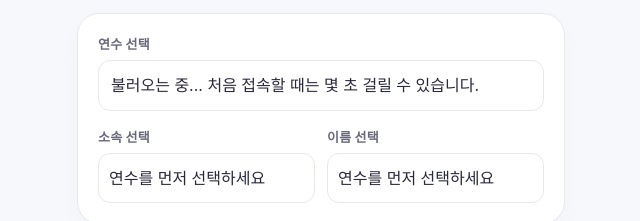
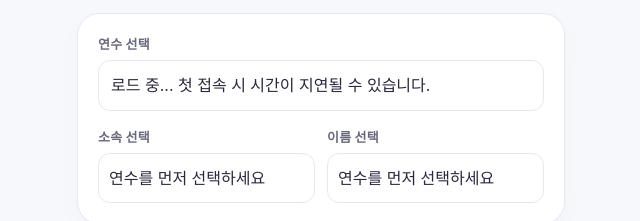
Before and after one commit to choidaae/ksgh_sign, a website: page public/index.html in a window 1280 px wide. Shown: the part 208-429 px from the top of the page, without its empty margins (319-959 px from the left). Drawn offline with Linux system fonts and the light colour scheme.

Commit message:
Update index.html

```diff
--- a/public/index.html
+++ b/public/index.html
@@ -202,7 +202,7 @@
     <div class="card">
       <div class="field">
         <label for="trainingSelect">연수 선택</label>
-        <select id="trainingSelect"><option value="">불러오는 중... 처음 접속할 때는 몇 초 걸릴 수 있습니다.</option></select>
+        <select id="trainingSelect"><option value="">로드 중... 첫 접속 시 시간이 지연될 수 있습니다.</option></select>
       </div>
       <div class="person-fields">
       <div class="field">
```
